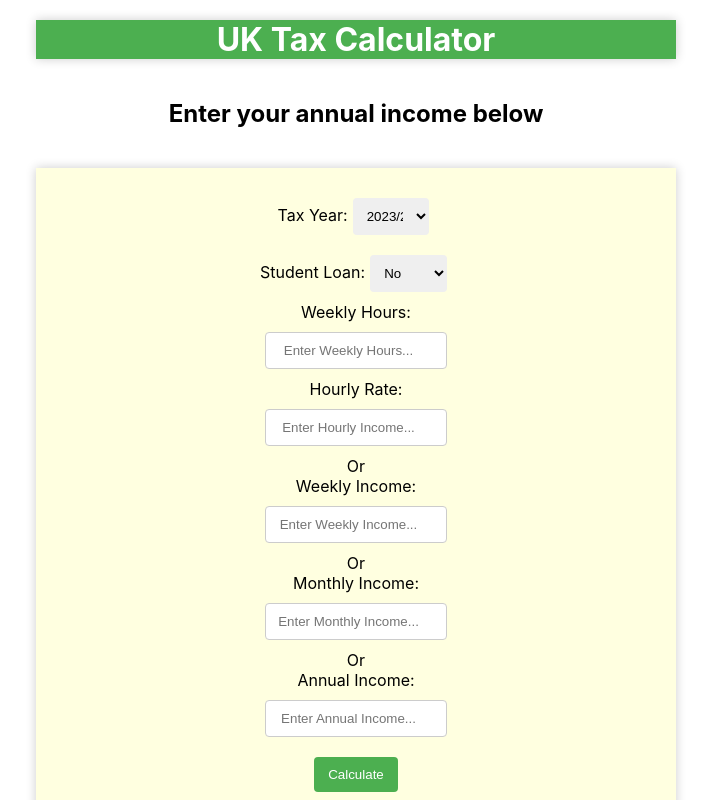
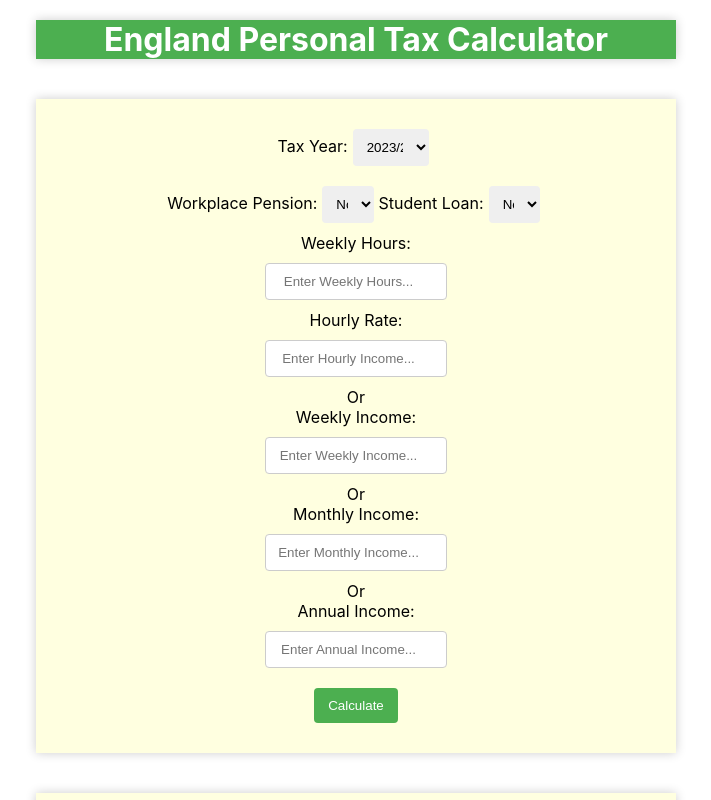
Before and after one commit to asaad227/taxCalculator, a React (Create React App) app: page / in a window 1280 px wide. Shown: the top 800 px of the page, without its empty margins (284-995 px from the left). Built offline with nearby package versions, Linux system fonts and the light colour scheme.

Commit message:
pension calculation added to the project

```diff
--- a/src/TotalTax/index.css
+++ b/src/TotalTax/index.css
@@ -131,6 +131,22 @@
     padding:0;
     color: black
   }
+  .extra-option{
+    display: flex;
+    flex-direction: row;
+    justify-content: space-between;
+    margin: 0 10px;
+    padding:0;
+    color: black
+  }
+.extra-option select{
+    width: 4vw;
+    padding: 10px;
+    border: none;
+    border-radius: 4px;
+    margin: 10px 5px;
+    }
+
 
 
   @media screen and (max-width: 600px) {
@@ -159,6 +175,13 @@
       border-radius: 4px;
       margin: 10px 5px;
     }
+    .extra-option select{
+      width: 17vw;
+      padding: 10px;
+      border: none;
+      border-radius: 4px;
+      margin: 10px 5px;
+      }
     .total-tax{
       margin: 0 17vw;
     }
--- a/src/TotalTax/index.js
+++ b/src/TotalTax/index.js
@@ -1,6 +1,6 @@
 import React,{useState} from 'react';
 import "./index.css"
-import { taxCalculator, nationalInsurance, studentLoan } from '../lib';
+import { taxCalculator, nationalInsurance, studentLoan, statutoryPension } from '../lib';
 
 
 export default function TotalTax() {
@@ -10,6 +10,8 @@ const [monthlyIncome, setMonthlyIncome] = useState("");
 const [weeklyIncome, setWeeklyIncome] = useState("");
 const [annualIncome, setAnnualIncome] = useState("");
 const [educationLoan, setEducationLoan] = useState(0);
+const[pension, setPension] = useState(0);
+const[isPension, setIsPension] = useState(false);
 const [isLoan, setIsLoan] = useState(false);
 const [year, setYear] = useState(1);
 const [tax, setTax] = useState(0);
@@ -49,15 +51,20 @@ function handleTax(event){
     let totalTax = taxCalculator(1, totalIncome);
     let totalNi = nationalInsurance(1, totalIncome);
     let totalStudentLoan = studentLoan(1, totalIncome);
+    let totalPension = statutoryPension(1, totalIncome);
+    if(!isPension){
+        totalPension = 0;
+    }
     if(!isLoan){
         totalStudentLoan = 0;
     }
 
-    let netIncome = annualIncome - totalTax - totalNi - totalStudentLoan;
+    let netIncome = annualIncome - totalTax - totalNi - totalStudentLoan - totalPension;
     setTax(totalTax);
     setNi(totalNi);
     setTotalTax(totalTax + totalNi);
     setEducationLoan(totalStudentLoan);
+    setPension(totalPension);
     setNetIncome(netIncome);
     event.preventDefault();
 
@@ -81,8 +88,7 @@ function handleReset(event){
 
   return (
     <div className='main'>
-        <h1>UK Tax Calculator</h1>
-        <h2>Enter your annual income below</h2>
+        <h1>England Personal Tax Calculator</h1>
         <form onSubmit={handleTotalIncome}>
         <label>
         Tax Year:
@@ -91,6 +97,14 @@ function handleReset(event){
             <option value="2">2024/25</option>
             </select>
         </label>
+        <div className='extra-option'>
+        <label>
+        Workplace Pension:
+            <select onChange={(e)=>setIsPension(e.target.value)} value={isPension}>
+                <option value="false">No</option>
+                <option value="true">Yes</option>
+                </select>
+                </label>
         <label>
         Student Loan:
         <select onChange={(e)=>setIsLoan(e.target.value)} value={isLoan}>
@@ -99,6 +113,8 @@ function handleReset(event){
 
             </select>
             </label>
+
+                </div>
         <label>
         Weekly Hours:
         <br />
@@ -140,6 +156,7 @@ function handleReset(event){
         <p>National Insurance: <span className='total-tax'>£{ni.toFixed(2)}</span></p>
         <div className='small-divider'></div>
         <p>Total Tax: <span className='tax'>£{totalTax.toFixed(2)}</span></p>
+        <p>Statutory Pension: <span>£{pension.toFixed(2)}</span></p>
         <p>Student Loan: <span>£{educationLoan.toFixed(2)}</span></p>
         <div className='divider'></div>
         <p>Net Income: <span className='income'>£{netIncome.toFixed(2)}</span></p>
```
Also changed, not shown: src/lib/index.js.
